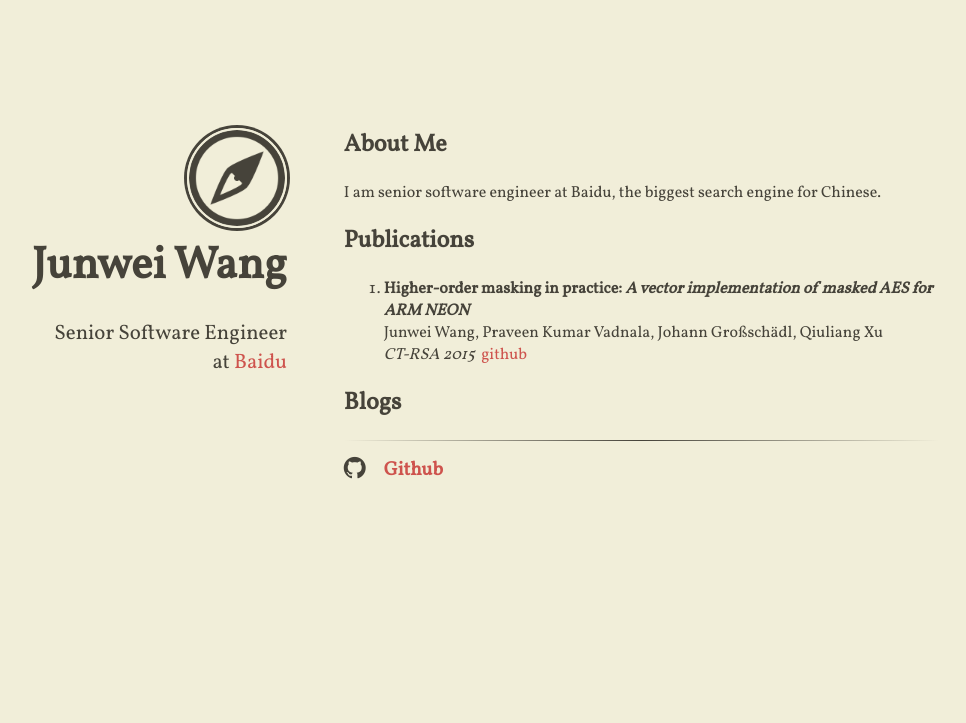
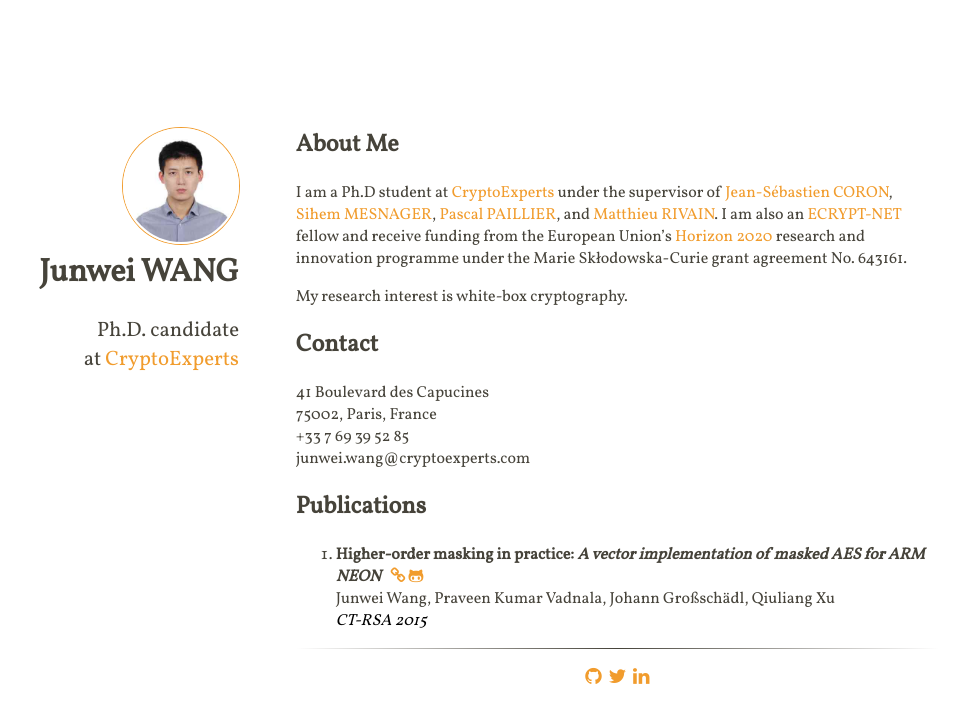
Before and after one commit to junwei-wang/compass, a Jekyll site: the page built from index.html, in a window 1280 px wide. Shown: the top 723 px of the page, without its empty margins (181-1147 px from the left). Built offline with Jekyll 4.4.1, drawn with Linux system fonts in a browser that asks for light colours; nearby versions of some CDN libraries.

Commit message:
refine the style

```diff
--- a/_config.yml
+++ b/_config.yml
@@ -1,17 +1,17 @@
 # general configuration
-url: http://excentris.net
+url: http://junwei.co
 baseurl: ''
 
 # general configuration
 general:
   # an avatar or logo (optional)
-  logo: "/images/compass.png"
+  logo: "/images/avatar.jpg"
   # author will appear under the avatar (optional)
-  author: "Junwei Wang"
+  author: "Junwei WANG"
   # tagline will appear under the title (optional)
-  tagline: "Senior Software Engineer"
-  orgnization: "Baidu"
-  orgnization_link: "http://www.baidu.com"
+  tagline: "Ph.D. candidate"
+  orgnization: "CryptoExperts"
+  orgnization_link: "http://www.cryptoexperts.com"
   # if include_content is true, the contents of the content.html include will be
   # added right above the generated item list, if present
   include_content: true
--- a/_includes/content.html
+++ b/_includes/content.html
@@ -1,25 +1,50 @@
 <h2>About Me</h2>
-<p>I am senior software engineer at Baidu, the biggest search engine for Chinese.</p>
+<p>I am a Ph.D student at <a href="https://www.cryptoexperts.com">CryptoExperts</a>
+  under the supervisor of <a href="http://www.jscoron.fr/">Jean-Sébastien CORON</a>,
+  <a href="http://www.math.univ-paris13.fr/~mesnager/">Sihem MESNAGER</a>,
+  <a href="http://dblp.uni-trier.de/pers/hd/p/Paillier:Pascal">Pascal PAILLIER</a>,
+  and <a href="http://www.matthieurivain.com/">Matthieu RIVAIN</a>.
+
+  I am also an <a href="http://www.ecrypt.eu.org/net/">ECRYPT-NET</a> fellow
+  and receive funding from the European Union’s
+  <a href="https://ec.europa.eu/programmes/horizon2020/">Horizon 2020</a> research
+  and innovation programme under the Marie Skłodowska-Curie grant agreement No. 643161.</p>
+
+  My research interest is white-box cryptography.
+
+<h2>Contact</h2>
+<p>
+  <div>41 Boulevard des Capucines</div>
+  <div>75002, Paris, France</div>
+  <div>+33 7 69 39 52 85</div>
+  <div>junwei.wang@cryptoexperts.com</div>
+</p>
 
 <h2>Publications</h2>
 <ol>
   <li>
     <strong>Higher-order masking in practice: <i>A vector implementation of masked AES for ARM NEON</i></strong>
+    &nbsp; <a href="http://link.springer.com/chapter/10.1007/978-3-319-16715-2_10" target="_blank">
+      <span class="fa fa-link"></span> </a>
+    <a href="https://github.com/junwei-wang/AES-ARM-NEON" target="_blank"> <span class="fa fa-github-alt"></span> </a>
     <br>
     Junwei Wang, Praveen Kumar Vadnala, Johann Großschädl, Qiuliang Xu
     <br>
-    <em>CT-RSA 2015</em>&nbsp;
-    <a href="https://github.com/junwei-wang/AES-ARM-NEON">github</a>&nbsp;
+    <em>CT-RSA 2015</em>
   </li>
 </ol>
-<h2>Blogs</h2>
 
 
 <hr />
 
 <ul class="fa-ul main-list">
   <li class="main-list-item">
-    <span class="fa fa-github fa-lg main-list-item-icon"></span>
-    <a href="https://github.com/junwei-wang">Github</a>
+    <a href="https://github.com/junwei-wang"> <span class="fa fa-github main-list-item-icon"></span> </a>
+  </li>
+  <li class="main-list-item">
+    <a href="https://twitter.com/junwei_wang"> <span class="fa fa-twitter main-list-item-icon"></span> </a>
+  </li>
+  <li class="main-list-item">
+    <a href="https://www.linkedin.com/in/junweiwang/"> <span class="fa fa-linkedin main-list-item-icon"></span> </a>
   </li>
 </ul>
--- a/_includes/head.html
+++ b/_includes/head.html
@@ -1,9 +1,9 @@
 <head>
   <meta http-equiv="content-type" content="text/html; charset=utf-8">
   <meta name="viewport" content="width=device-width, initial-scale=1.0">
-  <title>{{ site.compass.author }} &#8226; {{ site.compass.tagline | strip_html }}</title>
+  <title>{{ site.general.author }} &#8226; {{ site.general.tagline | strip_html }}</title>
 
-  <link rel="apple-touch-icon" href="{{ site.compass.logo }}"/>
+  <link rel="apple-touch-icon" href="{{ site.general.logo }}"/>
   <link rel="shortcut icon" sizes="16x16 24x24 32x32 48x48 64x64" href="{{ site.url }}/favicon.ico" />
 
   <link rel="stylesheet" href="{{ site.baseurl }}/assets/normalize.css">
@@ -13,16 +13,16 @@
 
   <link rel="canonical" href="{{ site.url }}{{ page.url }}">
 
-  <meta name="author" content="{{ site.compass.author }}">
-  <meta name="description" content="{{ site.compass.tagline }}"/>
+  <meta name="author" content="{{ site.general.author }}">
+  <meta name="description" content="{{ site.general.tagline }}"/>
 
-  <meta property="og:title" content="{{ site.compass.tagline }}"/>
+  <meta property="og:title" content="{{ site.general.tagline }}"/>
   <meta property="og:url" content="{{ site.url }}{{ page.url }}"/>
-  <meta property="og:image" content="{{ site.url }}{{ site.baseurl }}{{ site.compass.logo }}"/>
-  <meta property="og:description" content="{{ site.compass.description }}"/>
-  <meta property="og:site_name" content="{{ site.compass.tagline }}">
+  <meta property="og:image" content="{{ site.url }}{{ site.baseurl }}{{ site.general.logo }}"/>
+  <meta property="og:description" content="{{ site.general.description }}"/>
+  <meta property="og:site_name" content="{{ site.general.tagline }}">
 
-  {% if site.compass.include_analytics %}
+  {% if site.general.include_analytics %}
   {% include analytics.html %}
   {% endif %}
 </head>
--- a/assets/main.scss
+++ b/assets/main.scss
@@ -2,8 +2,8 @@
 ---
 
 $text-color: #46433A;
-$anchor-text-color: #CE534D;
-$background-color: #F1EED9;
+$anchor-text-color: #f19c2d;
+$background-color: #FFFFFF;
 
 body {
 	font-family: 'Vollkorn', serif;
@@ -45,13 +45,19 @@ a:hover {
 /* override the left margin added by font awesome for the main content list,
 since it must be aligned with the content */
 .fa-ul.main-list {
+        list-style: none;
 	margin-left: 0;
+	text-align: center;
+}
+
+.fa-ul.main-list li {
+        display:inline;
 }
 
 /* list icons */
 .main-list-item-icon {
-	width: 36px;
-	color: $text-color;
+	width: 20px;
+	color: $anchor-text-color;
 }
 
 /*** logo ***/
@@ -60,19 +66,19 @@ since it must be aligned with the content */
 }
 
 .logo {
-	width: 96px;
-	height: 96px;
+	width: 112px;
+	height: 112px;
 	display: inline-block;
 	background-size: cover;
 	border-radius: 50%;
 	-moz-border-radius: 50%;
 	border: 2px solid $background-color;
-	box-shadow: 0 0 0 3px $text-color;
+	box-shadow: 0 0 0 1px $anchor-text-color;
 }
 
 /*** author ***/
-.author-container h2 {
-	font-size: 2.8em;
+.author-container h1 {
+	font-size: 2.0em;
 	margin-top: 0;
 	margin-bottom: 0;
 	text-align: center;
@@ -132,19 +138,23 @@ footer {
 	aligned right */
 	header {
 		float: left;
-		width: 30%;
+		width: 25%;
 		text-align: right;
 	}
 
-	.author-container h2,
+	.author-container h1,
 	.logo-container,
 	.tagline-container p {
 		text-align: right;
 	}
 
 	main {
-		width: 62%;
-		margin-left: 38%;
+		width: 67%;
+		margin-left: 33%;
 		padding: 0;
 	}
 }
+
+em {
+    color: black;
+}
--- a/index.html
+++ b/index.html
@@ -10,7 +10,7 @@ layout: base
         {% endif %}
 
         {% if site.general.author %}
-        <div class="author-container"><h2>{{ site.general.author }}</h2></div>
+        <div class="author-container"><h1>{{ site.general.author }}</h1></div>
         {% endif %}
 
         {% if site.general.tagline %}
```
Also changed, not shown: images/avatar.jpg (added), 1 other file.
